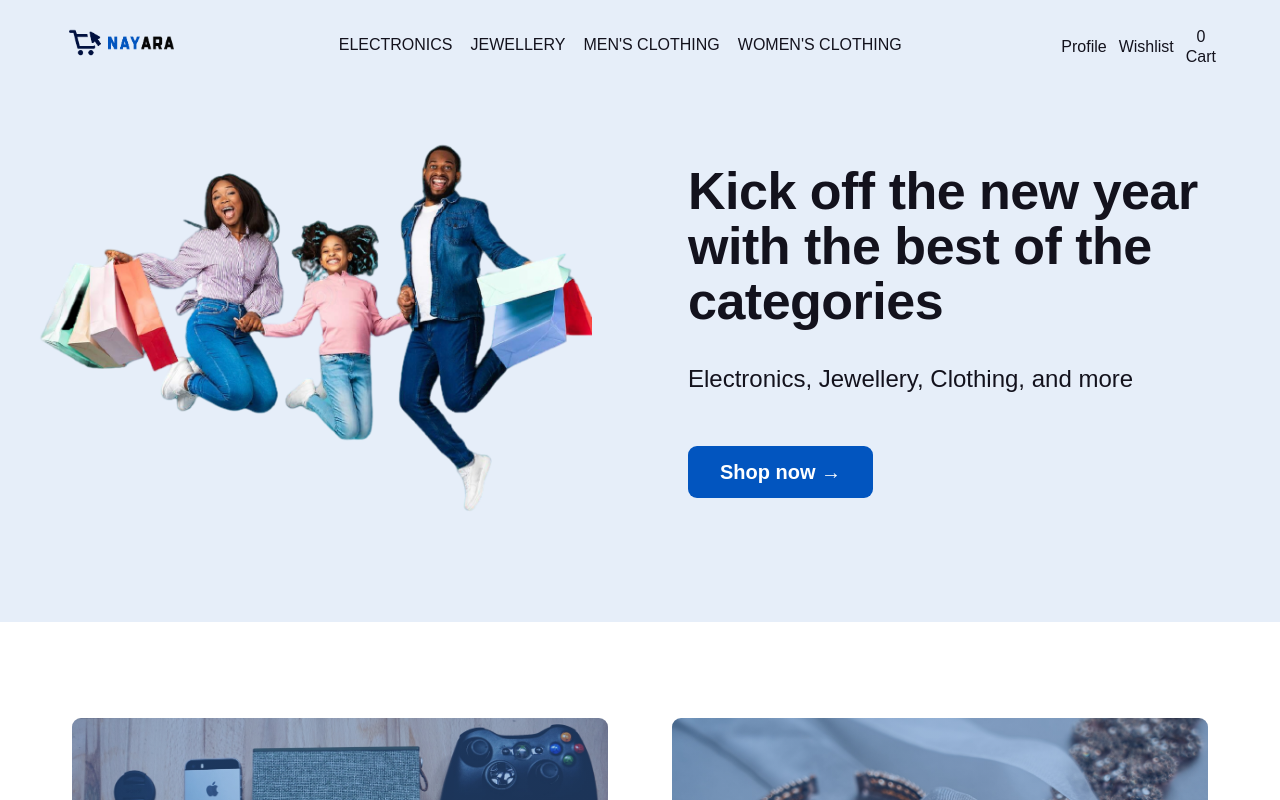
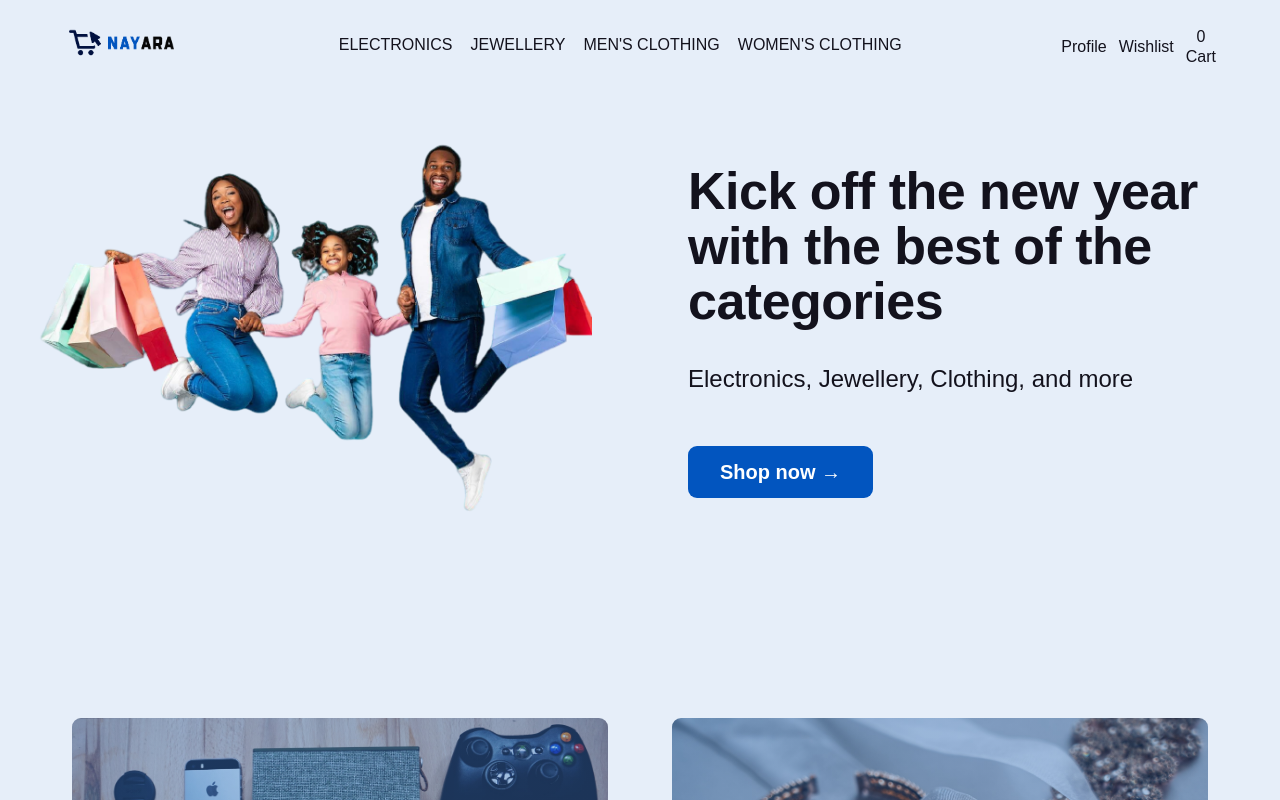
Before and after one commit to sree-lakshmi-n/nayara-shopping-website, a React (Create React App) app: page / in a window 1280 px wide. Shown: the top 800 px of the page. Built offline with nearby package versions, Linux system fonts and the light colour scheme; a web font is replaced by a local one.

Commit message:
body bg color

```diff
--- a/src/index.css
+++ b/src/index.css
@@ -45,6 +45,6 @@ body {
   font-family: "Sofia Sans", sans-serif;
   font-size: 1.6rem;
   color: var(--dark-shade);
-  background-color: var(--light-shade);
+  background-color: var(--catskill-white);
   line-height: 1;
 }
```
